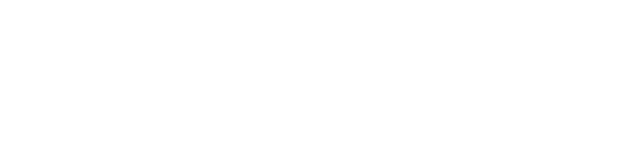
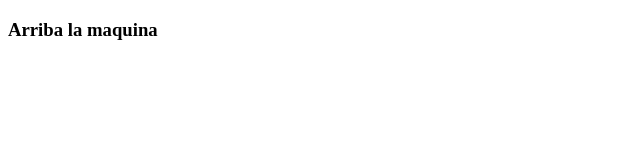
Before and after one commit to Changaloco/Bedu_Fe_F2, a plain HTML site: page index.html in a window 1280 px wide. Shown: the whole page, without its empty margins (0-640 px from the left). Drawn offline with Linux system fonts and the light colour scheme.

Commit message:
Archivos para las clases

```diff
--- a/index.html
+++ b/index.html
@@ -7,6 +7,7 @@
     <title>Index</title>
   </head>
   <body>
-    <script src="index.js"></script>
+    <h3>Arriba la maquina</h3>
+    <header><script src="js/ejemplos-sesion-1.js"></script></header>
   </body>
 </html>
--- a/index.js
+++ /dev/null
@@ -1 +0,0 @@
-console.log("arriba la maquina");
--- /dev/null
+++ b/js/ejemplos-sesion-1.js
@@ -0,0 +1 @@
+//Sesion 1 Fundamentos de javascript
--- /dev/null
+++ b/js/ejemplos-sesion-10.js
@@ -0,0 +1 @@
+//Sesion 10 eventos del DOM
--- /dev/null
+++ b/js/ejemplos-sesion-11.js
@@ -0,0 +1 @@
+//Sesion 11 Programacion asincrona
--- /dev/null
+++ b/js/ejemplos-sesion-12.js
@@ -0,0 +1 @@
+//Sesion 12 API
--- /dev/null
+++ b/js/ejemplos-sesion-2.js
@@ -0,0 +1 @@
+//Sesion 2 Controles de flujo
--- /dev/null
+++ b/js/ejemplos-sesion-3.js
@@ -0,0 +1 @@
+//Sesion 3 Objetos y arrelgos.
--- /dev/null
+++ b/js/ejemplos-sesion-4.js
@@ -0,0 +1 @@
+//Sesion 4 funciones
--- /dev/null
+++ b/js/ejemplos-sesion-5.js
@@ -0,0 +1 @@
+//sesion 5 scope y this
--- /dev/null
+++ b/js/ejemplos-sesion-6.js
@@ -0,0 +1 @@
+//Sesion 6 Programacion Orientada a Objetos
--- /dev/null
+++ b/js/ejemplos-sesion-7.js
@@ -0,0 +1 @@
+//Sesion 7 programacion funcional
--- /dev/null
+++ b/js/ejemplos-sesion-8.js
@@ -0,0 +1 @@
+//Sesion 8 webpack y babel
--- /dev/null
+++ b/js/ejemplos-sesion-9.js
@@ -0,0 +1 @@
+//Sesion 9 Manipulacion de DOM
```
